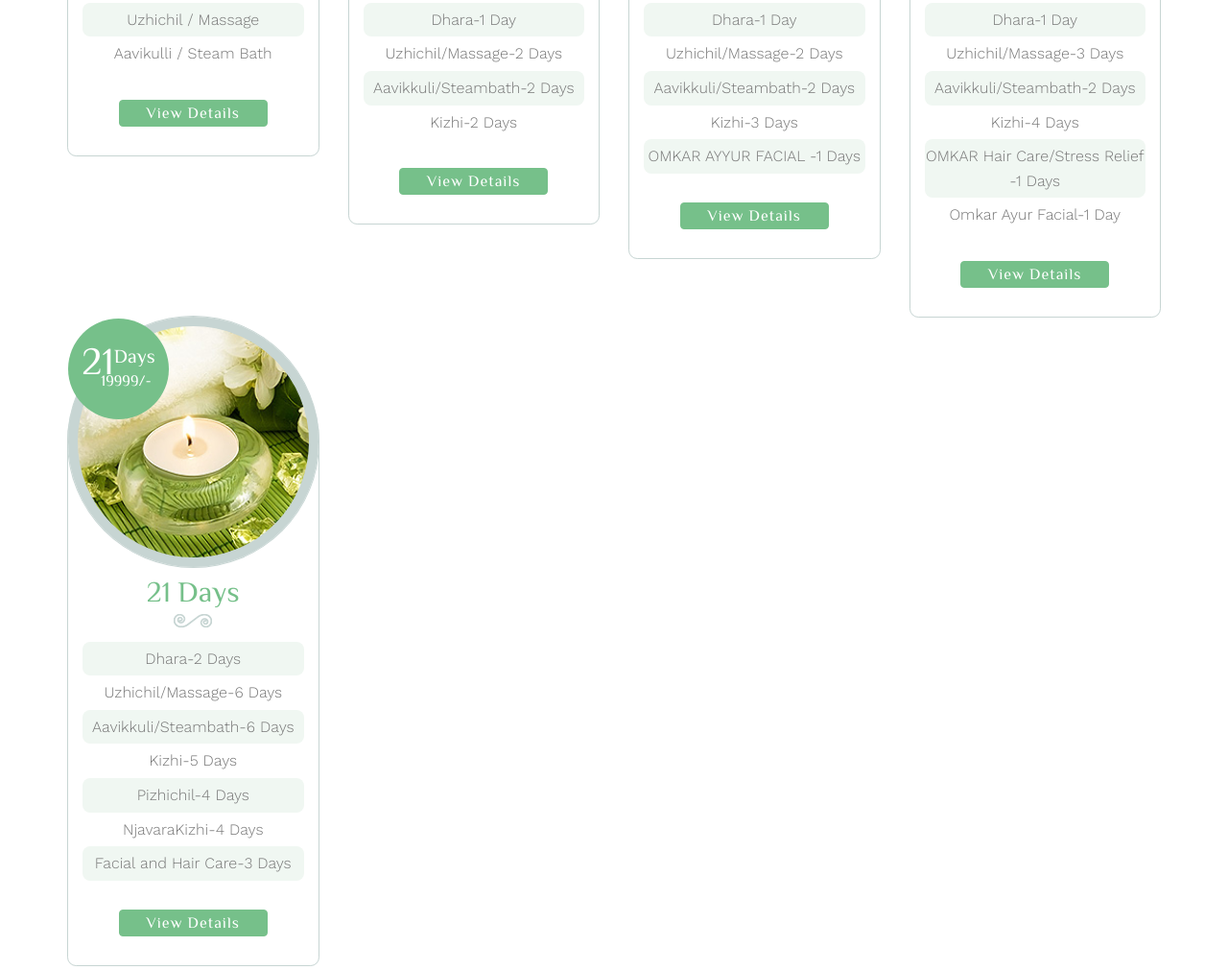
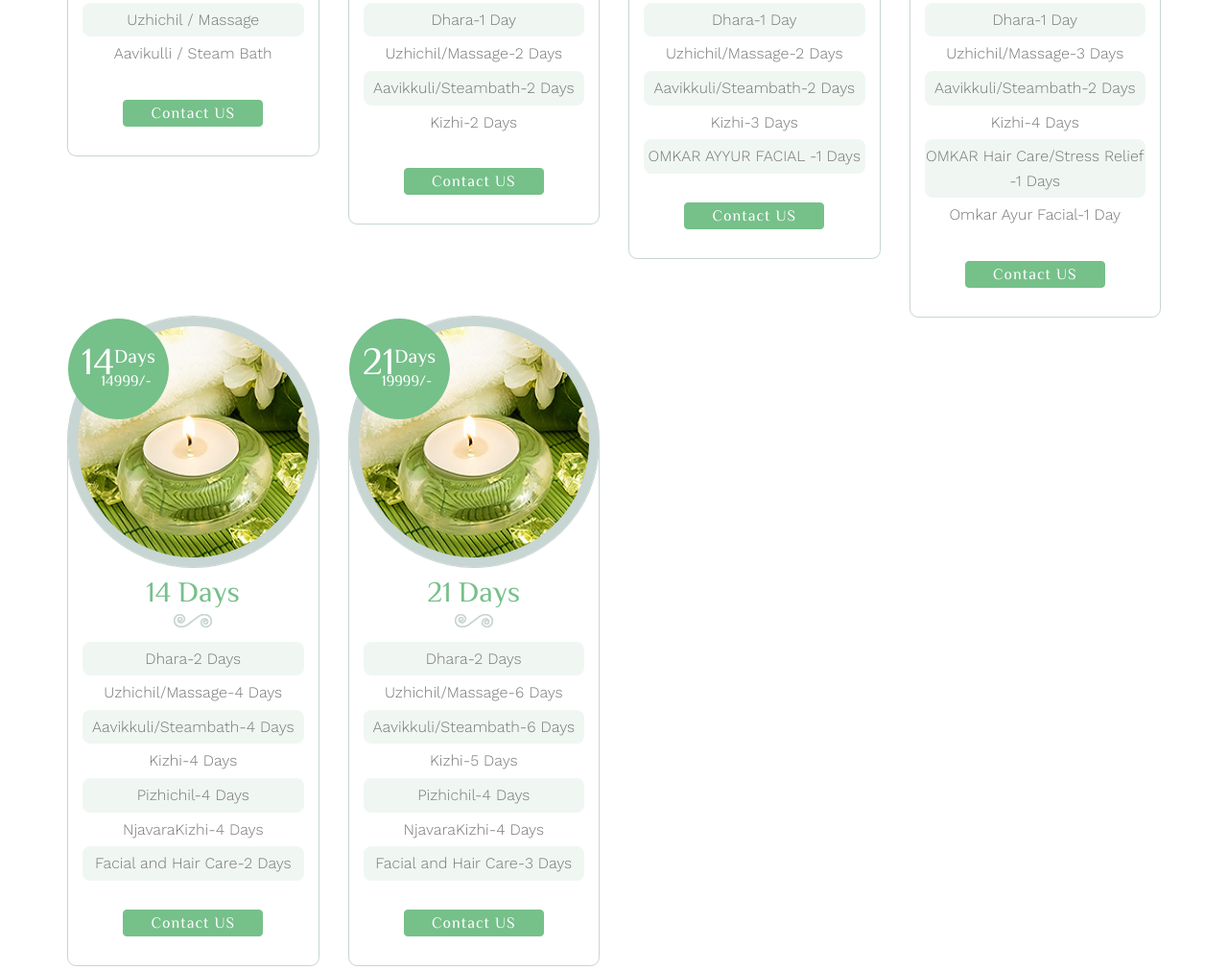
Before and after one commit to luckypatcherx/OMKAR-AYURVEDIC, a plain HTML site: page pricing-tables.html in a window 1280 px wide. Shown: the part 886-1897 px from the top of the page at 96% size. Drawn offline with nearby package versions, Linux system fonts and the light colour scheme; some packages are replaced by stand-ins of ours; no server answers; a web font is replaced by a local one.

Commit message:
update
UPDATE

```diff
--- a/pricing-tables.html
+++ b/pricing-tables.html
@@ -382,7 +382,7 @@
 									<li>Aavikulli / Steam Bath</li>
 
 								</ul>
-								<a href="#" class="button mini mb-30">View Details</a>
+								<a href="#" class="button mini mb-30">Contact US</a>
 							</article>
 						</div>
 					</div>
@@ -412,7 +412,7 @@
 									<li>Kizhi-2 Days</li>
 
 								</ul>
-								<a href="#" class="button mini mb-30">View Details</a>
+								<a href="#" class="button mini mb-30">Contact US</a>
 							</article>
 						</div>
 					</div>
@@ -443,7 +443,7 @@
 									<li>OMKAR AYYUR FACIAL -1 Days</li>
 
 								</ul>
-								<a href="#" class="button mini mb-30">View Details</a>
+								<a href="#" class="button mini mb-30">Contact US</a>
 							</article>
 						</div>
 					</div>
@@ -459,8 +459,8 @@
 									<img src="images/pricing/img-4.jpg" data-at2x="images/pricing/img-4.jpg" alt>
 								</div>
 								<div class="pricing-price font-alt">
-									<span>99<sup>.99</sup></span>
-									<p>per month</p>
+									<span>9<sup>Days</sup></span>
+									<p>&nbsp&nbsp6999/-</p>
 								</div>
 								<h3 class="pricing-title font-alt">9 Days</h3>
 								<div class="img-line">
@@ -474,13 +474,44 @@
 									<li>OMKAR Hair Care/Stress Relief -1 Days</li>
 									<li>Omkar Ayur Facial-1 Day</li>
 								</ul>
-								<a href="#" class="button mini mb-30">View Details</a>
+								<a href="#" class="button mini mb-30">Contact US</a>
 							</article>
 						</div>
 					</div>
 
 					<!-- /pricing item -->
 
+					<!-- pricing item -->
+
+					<div class="col-lg-3 col-md-6">
+						<div class="pricing-table-container">
+							<article class="pricing-table">
+								<div class="pricing-media">
+									<img src="images/pricing/img-4.jpg" data-at2x="images/pricing/img-4.jpg" alt>
+								</div>
+								<div class="pricing-price font-alt">
+									<span>14<sup>Days</sup></span>
+									<p>&nbsp;&nbsp;&nbsp;&nbsp;14999/-</p>
+								</div>
+								<h3 class="pricing-title font-alt">14 Days</h3>
+								<div class="img-line">
+									<img src="images/lines/img-line-40.png" data-at2x="images/lines/img-line-40.png" alt>
+								</div>
+								<ul>
+									<li>Dhara-2 Days</li>
+									<li>Uzhichil/Massage-4 Days</li>
+									<li>Aavikkuli/Steambath-4 Days</li>
+									<li>Kizhi-4 Days</li>
+									<li>Pizhichil-4 Days</li>
+									<li>NjavaraKizhi-4 Days</li>
+									<li>Facial and Hair Care-2 Days</li>
+								</ul>
+								<a href="#" class="button mini mb-30">Contact US</a>
+							</article>
+						</div>
+					</div>
+
+					<!-- /pricing item -->
 					<!-- pricing item -->
 
 					<div class="col-lg-3 col-md-6">
@@ -506,12 +537,13 @@
 									<li>NjavaraKizhi-4 Days</li>
 									<li>Facial and Hair Care-3 Days</li>
 								</ul>
-								<a href="#" class="button mini mb-30">View Details</a>
+								<a href="#" class="button mini mb-30">Contact US</a>
 							</article>
 						</div>
 					</div>
 
 					<!-- /pricing item -->
+
 
 				</div>
 
```
